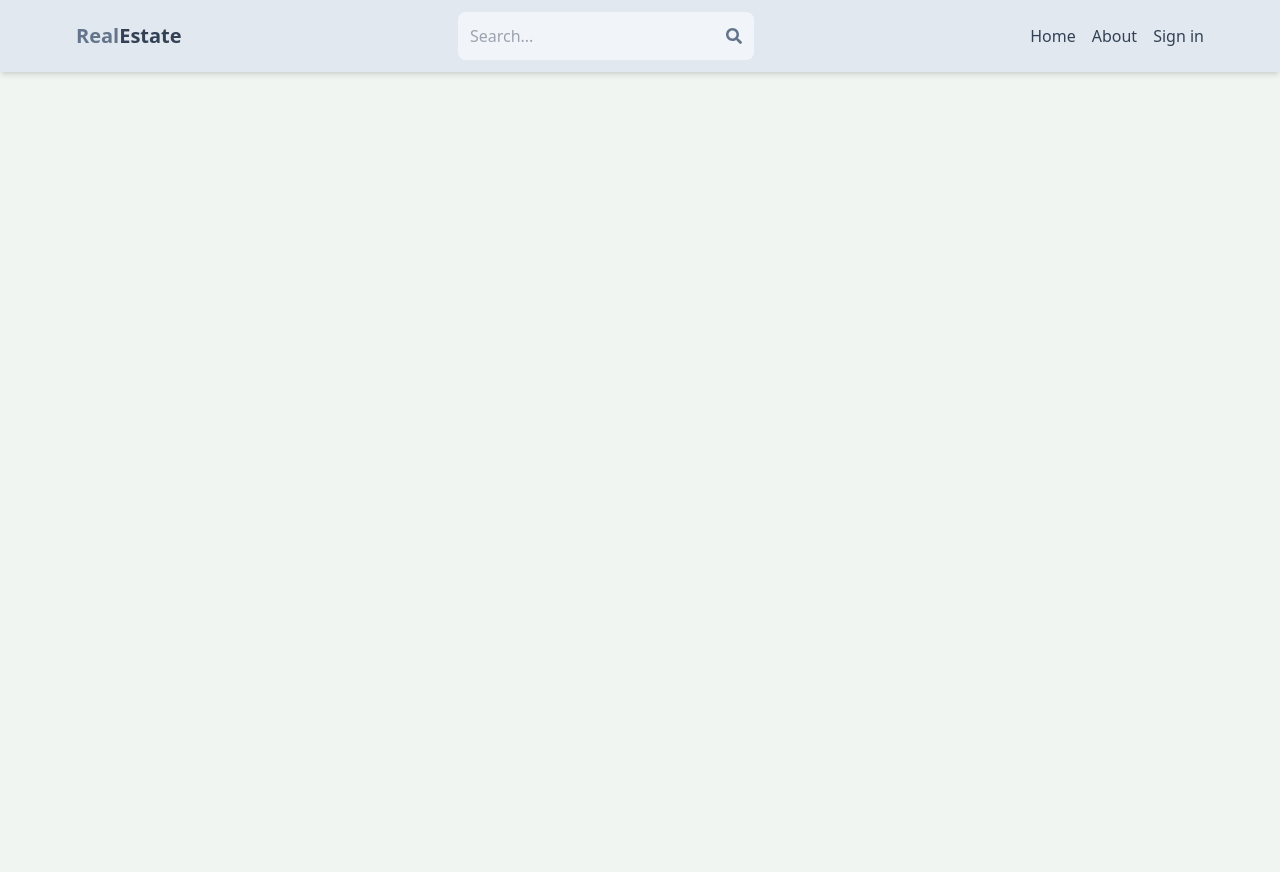
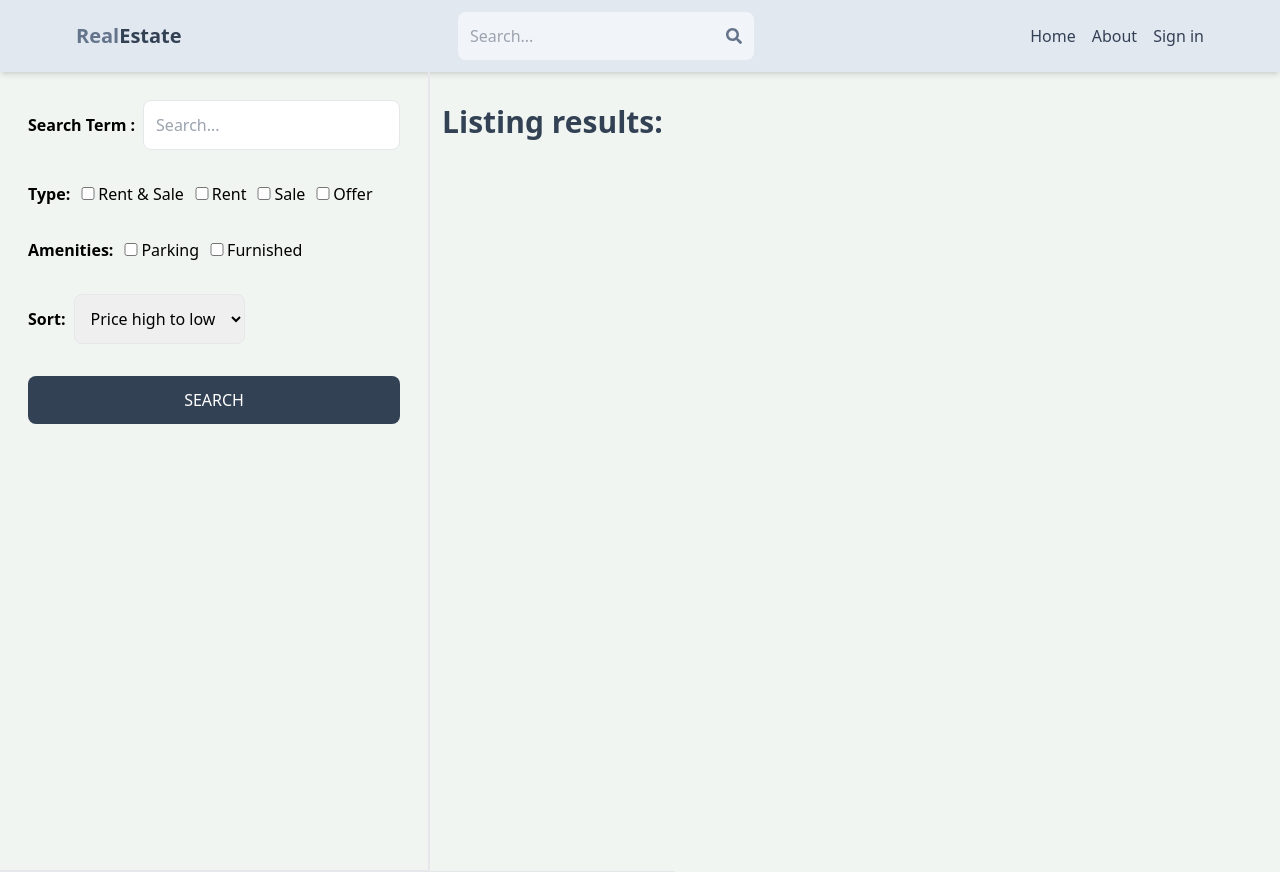
Before and after one commit to shakifCSEDU/Real-State, a React (Vite) app in the folder client/: page /search in a window 1280 px wide. Before the commit the page ends 800 px from the top, so only its background shows below. Built offline with nearby package versions, Linux system fonts and the light colour scheme; no server answers.

Commit message:
create search page UI

```diff
--- a/client/src/App.jsx
+++ b/client/src/App.jsx
@@ -9,6 +9,7 @@
 import CreateListing from "./pages/CreateListing";
 import UpdateListing from "./pages/UpdateListing";
 import Listing from "./pages/Listing";
+import Search from "./pages/Search";
 
 const App = () => {
   return (
@@ -19,6 +20,7 @@
         <Route path="/sign-in" element={<SigIn />} />
         <Route path="/sign-up" element={<SignUp />} />
         <Route path="/about" element={<About />} />
+        <Route path="/search" element={<Search/>}/>
         <Route path="/listing/:listingId" element={<Listing />} />
 
 
--- /dev/null
+++ b/client/src/pages/Search.jsx
@@ -0,0 +1,73 @@
+const Search = () => {
+  return (
+    <div className="flex flex-col md:flex-row">
+      <div className="p-7 border-b-2 md:border-r-2 md:min-h-screen">
+        <form className="flex flex-col gap-8">
+          <div className="flex items-center gap-2">
+            <label className="whitespace-nowrap font-semibold">Search Term : </label>
+            <input
+              type="text"
+              id="searchText"
+              placeholder="Search..."
+              className="border rounded-lg p-3 w-full"
+            />
+          </div>
+
+          <div className="flex gap-2 flex-wrap items-center">
+            <label className="font-semibold">Type:</label>
+            <div>
+              <input type="checkbox" id="all" className="w-5" />
+              <span>Rent & Sale</span>
+            </div>
+
+            <div>
+              <input type="checkbox" id="rent" className="w-5" />
+              <span>Rent</span>
+            </div>
+
+            <div>
+              <input type="checkbox" id="sale" className="w-5" />
+              <span>Sale</span>
+            </div>
+            <div>
+              <input type="checkbox" id="offer" className="w-5" />
+              <span>Offer</span>
+            </div>
+          </div>
+
+          <div className="flex gap-2 flex-wrap items-center">
+            <label className="font-semibold">Amenities:</label>
+            <div>
+              <input type="checkbox" id="parking" className="w-5" />
+              <span>Parking</span>
+            </div>
+
+            <div>
+              <input type="checkbox" id="furnished" className="w-5" />
+              <span>Furnished</span>
+            </div>
+          </div>
+
+          <div className="flex items-center gap-2">
+            <label className="font-semibold">Sort:</label>
+            <select id="sort_order" className="border rounded-lg p-3">
+              <option>Price high to low</option>
+              <option>Price low to high</option>
+              <option>Latest</option>
+              <option>Oldest</option>
+            </select>
+          </div>
+          <button className="bg-slate-700 text-white p-3 rounded-lg uppercase hover:opacity-95">
+            Search
+          </button>
+        </form>
+      </div>
+
+      <div className="text-3xl font-semibold border-b p-3 text-slate-700 mt-5">
+        <h1>Listing results:</h1>
+      </div>
+    </div>
+  );
+};
+
+export default Search;
```
